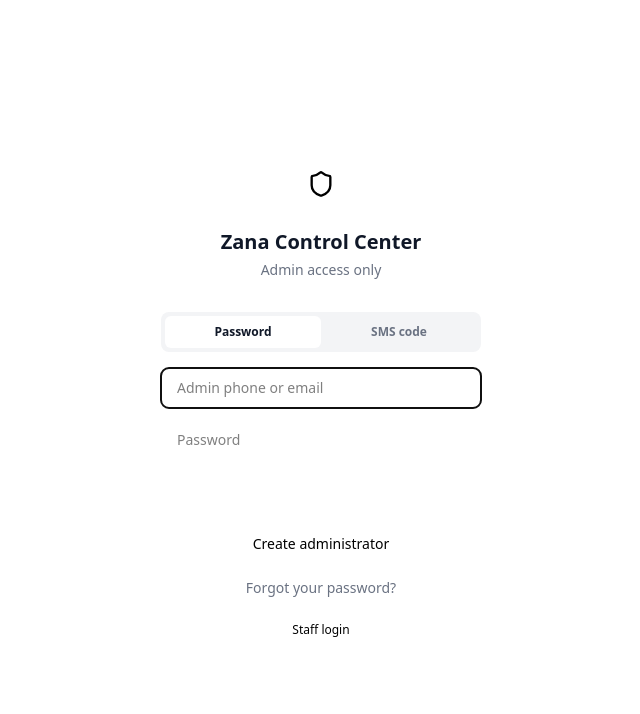
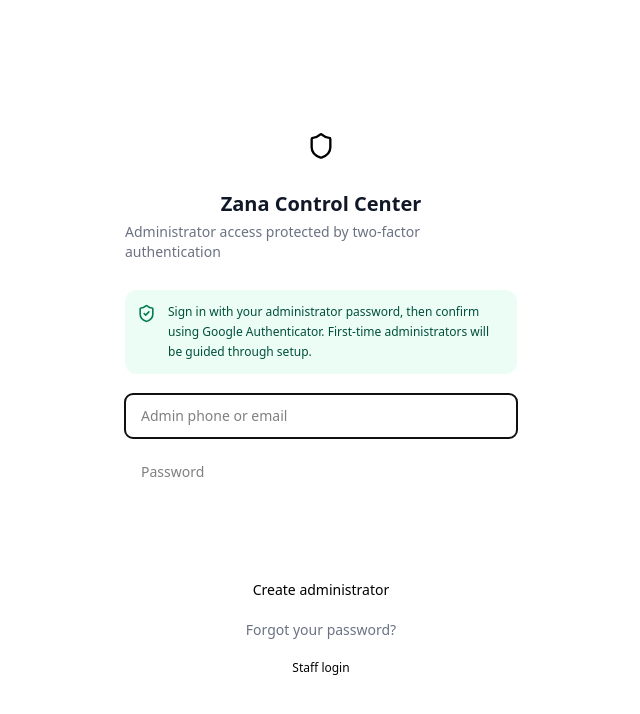
Before and after one commit to Jesuefe/zana-ride, a Next.js app in the folder admin-web/: page /login in a window 1280 px wide. Shown: the top 714 px of the page, without its empty margins (319-959 px from the left). Built offline with nearby package versions, Linux system fonts and the light colour scheme.

Commit message:
Require Google Authenticator after administrator password sign-in

```diff
--- a/admin-web/app/login/page.tsx
+++ b/admin-web/app/login/page.tsx
@@ -1,84 +1,255 @@
 'use client';
+
 import { useState } from 'react';
 import { useRouter } from 'next/navigation';
-import { Shield, Loader2 } from 'lucide-react';
-import { login, requestAdminOtp, verifyAdminOtp } from '../../lib/api/admin';
-import { ApiError } from '../../lib/api/client';
+import { Shield, Loader2, Copy, Check, ShieldCheck, KeyRound } from 'lucide-react';
+import {
+  login,
+  startAdminTotpSetup,
+  enableAdminTotp,
+  verifyAdminTotpLogin,
+} from '../../lib/api/admin';
+import { ApiError, clearToken } from '../../lib/api/client';
+
+type LoginStep = 'credentials' | 'setup' | 'verify' | 'recovery';
 
 export default function LoginPage() {
   const router = useRouter();
-  const [mode, setMode] = useState<'password' | 'otp'>('password');
+  const [step, setStep] = useState<LoginStep>('credentials');
   const [identifier, setIdentifier] = useState('');
   const [password, setPassword] = useState('');
+  const [setupToken, setSetupToken] = useState('');
+  const [challengeToken, setChallengeToken] = useState('');
+  const [secret, setSecret] = useState('');
+  const [otpauthUrl, setOtpauthUrl] = useState('');
+  const [accountLabel, setAccountLabel] = useState('');
   const [code, setCode] = useState('');
-  const [otpSent, setOtpSent] = useState(false);
+  const [recoveryCodes, setRecoveryCodes] = useState<string[]>([]);
+  const [copied, setCopied] = useState(false);
   const [loading, setLoading] = useState(false);
   const [error, setError] = useState('');
 
   const finish = (result: any) => {
-    if (result.user.role !== 'ADMIN') {
-      setError('This login is for admin accounts only.');
-      setLoading(false);
+    if (result?.user?.role !== 'ADMIN' || !result?.token) {
+      clearToken();
+      setError('This sign-in is for administrator accounts only.');
       return;
     }
     router.push('/dashboard');
   };
 
   const handleSubmit = async () => {
-    setLoading(true); setError('');
+    setLoading(true);
+    setError('');
     try {
-      if (mode === 'password') {
-        finish(await login(identifier, password));
-      } else if (!otpSent) {
-        if (!identifier) return;
-        await requestAdminOtp(identifier);
-        setOtpSent(true);
-        setLoading(false);
-      } else {
-        finish(await verifyAdminOtp(identifier, code));
+      if (step === 'credentials') {
+        const result = await login(identifier.trim(), password);
+        if (result?.user?.role !== 'ADMIN') {
+          clearToken();
+          throw new Error('This sign-in is for administrator accounts only.');
+        }
+        if (result.token) {
+          finish(result);
+          return;
+        }
+        if (result.requiresTwoFactorSetup && result.setupToken) {
+          setSetupToken(result.setupToken);
+          const setup = await startAdminTotpSetup(result.setupToken);
+          setSecret(setup.secret);
+          setOtpauthUrl(setup.otpauthUrl);
+          setAccountLabel(setup.accountLabel);
+          setCode('');
+          setStep('setup');
+          return;
+        }
+        if (result.requiresTwoFactor && result.challengeToken) {
+          setChallengeToken(result.challengeToken);
+          setCode('');
+          setStep('verify');
+          return;
+        }
+        throw new Error('The server did not return a valid administrator verification challenge.');
+      }
+
+      if (step === 'setup') {
+        const result = await enableAdminTotp(setupToken, code);
+        if (result?.user?.role !== 'ADMIN' || !result?.token) {
+          clearToken();
+          throw new Error('Authenticator setup could not create an administrator session.');
+        }
+        setRecoveryCodes(result.recoveryCodes || []);
+        setStep('recovery');
+        setCode('');
+        return;
+      }
+
+      if (step === 'verify') {
+        const result = await verifyAdminTotpLogin(challengeToken, code);
+        finish(result);
       }
     } catch (err) {
-      setError(err instanceof ApiError ? err.message : 'Authentication failed.');
+      setError(err instanceof ApiError ? err.message : err instanceof Error ? err.message : 'Authentication failed.');
+    } finally {
       setLoading(false);
     }
   };
 
+  const copySecret = async () => {
+    try {
+      await navigator.clipboard.writeText(secret);
+      setCopied(true);
+    } catch {
+      setError('Copy is unavailable in this browser. Select and copy the setup key manually.');
+    }
+  };
+
+  const submitLabel = step === 'credentials'
+    ? 'Continue securely'
+    : step === 'setup'
+      ? 'Verify and enable authenticator'
+      : step === 'verify'
+        ? 'Verify and sign in'
+        : 'Continue to Zana Admin';
+
   return (
     <div className="min-h-screen bg-gradient-to-br from-zana-primary-dark to-zana-primary flex items-center justify-center p-4">
-      <div className="bg-white rounded-2xl shadow-2xl p-8 w-full max-w-sm">
-        <div className="flex flex-col items-center mb-8">
+      <div className="bg-white rounded-2xl shadow-2xl p-7 sm:p-8 w-full max-w-md">
+        <div className="flex flex-col items-center mb-7">
           <div className="w-16 h-16 bg-zana-primary-light rounded-2xl flex items-center justify-center mb-3">
             <Shield size={28} className="text-zana-primary" />
           </div>
           <h1 className="text-xl font-bold text-gray-900">Zana Control Center</h1>
-          <p className="text-sm text-gray-500 mt-1">Admin access only</p>
+          <p className="text-sm text-gray-500 mt-1">Administrator access protected by two-factor authentication</p>
         </div>
 
-        <div className="flex rounded-lg bg-gray-100 p-1 mb-4">
-          <button onClick={() => { setMode('password'); setError(''); }} className={`flex-1 py-2 text-xs font-semibold rounded-md ${mode === 'password' ? 'bg-white shadow-sm text-gray-900' : 'text-gray-500'}`}>Password</button>
-          <button onClick={() => { setMode('otp'); setError(''); }} className={`flex-1 py-2 text-xs font-semibold rounded-md ${mode === 'otp' ? 'bg-white shadow-sm text-gray-900' : 'text-gray-500'}`}>SMS code</button>
-        </div>
+        {step === 'credentials' && (
+          <>
+            <div className="rounded-xl border border-emerald-100 bg-emerald-50 p-3 mb-5 flex gap-3">
+              <ShieldCheck size={19} className="text-emerald-700 shrink-0 mt-0.5" />
+              <p className="text-xs leading-5 text-emerald-900">Sign in with your administrator password, then confirm using Google Authenticator. First-time administrators will be guided through setup.</p>
+            </div>
+            <div className="space-y-3">
+              <input
+                value={identifier}
+                onChange={e => setIdentifier(e.target.value)}
+                placeholder="Admin phone or email"
+                autoComplete="username"
+                autoFocus
+                className="w-full border border-gray-200 rounded-lg px-4 py-3 text-sm focus:outline-none focus:ring-2 focus:ring-zana-primary/30"
+              />
+              <input
+                value={password}
+                onChange={e => setPassword(e.target.value)}
+                type="password"
+                placeholder="Password"
+                autoComplete="current-password"
+                onKeyDown={e => e.key === 'Enter' && handleSubmit()}
+                className="w-full border border-gray-200 rounded-lg px-4 py-3 text-sm focus:outline-none focus:ring-2 focus:ring-zana-primary/30"
+              />
+            </div>
+          </>
+        )}
 
-        <div className="space-y-3">
-          <input value={identifier} onChange={e => setIdentifier(e.target.value)} placeholder="Admin phone or email" className="w-full border border-gray-200 rounded-lg px-4 py-2.5 text-sm focus:outline-none focus:ring-2 focus:ring-zana-primary/30" autoFocus />
-          {mode === 'password' ? (
-            <input value={password} onChange={e => setPassword(e.target.value)} type="password" placeholder="Password" className="w-full border border-gray-200 rounded-lg px-4 py-2.5 text-sm focus:outline-none focus:ring-2 focus:ring-zana-primary/30" onKeyDown={e => e.key === 'Enter' && handleSubmit()} />
-          ) : otpSent ? (
-            <input value={code} onChange={e => setCode(e.target.value.replace(/\D/g, '').slice(0, 6))} inputMode="numeric" placeholder="6-digit SMS code" className="w-full border border-gray-200 rounded-lg px-4 py-2.5 text-sm tracking-[0.3em] text-center focus:outline-none focus:ring-2 focus:ring-zana-primary/30" onKeyDown={e => e.key === 'Enter' && handleSubmit()} />
-          ) : null}
-        </div>
+        {step === 'setup' && (
+          <div className="space-y-4">
+            <div>
+              <p className="text-xs font-bold uppercase tracking-wider text-zana-primary">Step 1 of 2 · Set up authenticator</p>
+              <h2 className="text-lg font-bold text-gray-900 mt-1">Connect Google Authenticator</h2>
+              <p className="text-sm text-gray-500 mt-1">In Google Authenticator, choose Add a code → Enter a setup key. Select time-based and use six digits.</p>
+            </div>
+            <div className="rounded-xl border border-gray-200 bg-gray-50 p-4 space-y-2">
+              <p className="text-xs text-gray-500">Account</p>
+              <p className="text-sm font-semibold text-gray-900">{accountLabel}</p>
+              <div className="flex items-center justify-between gap-3 pt-2">
+                <p className="text-xs text-gray-500">Your private setup key</p>
+                <button type="button" onClick={copySecret} className="inline-flex items-center gap-1 text-xs font-semibold text-zana-primary">
+                  {copied ? <Check size={14} /> : <Copy size={14} />}
+                  {copied ? 'Copied' : 'Copy key'}
+                </button>
+              </div>
+              <div className="rounded-lg border border-gray-200 bg-white p-3 font-mono text-sm tracking-widest break-all select-all">{secret}</div>
+              <p className="text-[11px] leading-4 text-amber-700">Keep this key private. Anyone who has it can generate your administrator sign-in codes.</p>
+            </div>
+            <label className="block">
+              <span className="block text-xs font-semibold text-gray-600 mb-1.5">Enter the six-digit code from your authenticator</span>
+              <input
+                value={code}
+                onChange={e => setCode(e.target.value.replace(/\D/g, '').slice(0, 6))}
+                inputMode="numeric"
+                autoComplete="one-time-code"
+                placeholder="000000"
+                onKeyDown={e => e.key === 'Enter' && handleSubmit()}
+                className="w-full border border-gray-200 rounded-lg px-4 py-3 text-center text-lg tracking-[0.5em] font-mono focus:outline-none focus:ring-2 focus:ring-zana-primary/30"
+              />
+            </label>
+            <details className="text-xs text-gray-500">
+              <summary className="cursor-pointer font-semibold">Manual setup URI</summary>
+              <p className="mt-2 break-all select-all">{otpauthUrl}</p>
+            </details>
+          </div>
+        )}
 
-        {mode === 'otp' && otpSent && <p className="text-xs text-gray-500 mt-2">Verification code sent to the admin phone. It expires in 5 minutes.</p>}
-        {error && <p className="text-xs text-red-600 mt-2">{error}</p>}
+        {step === 'verify' && (
+          <div className="space-y-4">
+            <div>
+              <p className="text-xs font-bold uppercase tracking-wider text-zana-primary">Two-factor verification</p>
+              <h2 className="text-lg font-bold text-gray-900 mt-1">Confirm it’s you</h2>
+              <p className="text-sm text-gray-500 mt-1">Enter the six-digit code from Google Authenticator, or one unused recovery code.</p>
+            </div>
+            <div className="flex items-center justify-center rounded-xl bg-gray-50 border border-gray-200 py-5">
+              <KeyRound size={28} className="text-zana-primary" />
+            </div>
+            <input
+              value={code}
+              onChange={e => setCode(e.target.value.replace(/[^a-zA-Z0-9]/g, '').slice(0, 12).toUpperCase())}
+              autoComplete="one-time-code"
+              placeholder="Authenticator or recovery code"
+              onKeyDown={e => e.key === 'Enter' && handleSubmit()}
+              className="w-full border border-gray-200 rounded-lg px-4 py-3 text-center text-lg tracking-widest font-mono focus:outline-none focus:ring-2 focus:ring-zana-primary/30"
+            />
+          </div>
+        )}
 
-        <button onClick={handleSubmit} disabled={loading || !identifier || (mode === 'password' ? !password : otpSent && code.length !== 6)} className="w-full mt-4 bg-zana-primary text-white font-semibold py-2.5 rounded-lg disabled:opacity-40 flex items-center justify-center gap-2">
-          {loading ? <><Loader2 size={15} className="animate-spin" /> {mode === 'otp' && !otpSent ? 'Sending code…' : 'Signing in…'}</> : mode === 'otp' && !otpSent ? 'Send SMS code' : 'Sign In'}
-        </button>
+        {step === 'recovery' && (
+          <div className="space-y-4">
+            <div>
+              <p className="text-xs font-bold uppercase tracking-wider text-emerald-700">Authenticator enabled</p>
+              <h2 className="text-lg font-bold text-gray-900 mt-1">Save your recovery codes</h2>
+              <p className="text-sm text-gray-500 mt-1">Each code can be used once if you lose access to your authenticator. These codes are shown only now.</p>
+            </div>
+            <div className="grid grid-cols-2 gap-2 rounded-xl border border-gray-200 bg-gray-50 p-4">
+              {recoveryCodes.map(value => <code key={value} className="rounded-md bg-white border border-gray-200 px-2 py-2 text-center text-sm font-bold tracking-wider">{value}</code>)}
+            </div>
+            <button type="button" onClick={() => navigator.clipboard.writeText(recoveryCodes.join('\n'))} className="w-full rounded-lg border border-gray-200 py-2.5 text-sm font-semibold text-gray-700 inline-flex items-center justify-center gap-2">
+              <Copy size={15} /> Copy recovery codes
+            </button>
+            <p className="text-xs text-amber-700">Store these somewhere private and offline. Do not share them with anyone.</p>
+          </div>
+        )}
 
-        {mode === 'otp' && otpSent && <button onClick={() => { setOtpSent(false); setCode(''); setError(''); }} className="w-full text-xs text-gray-500 py-2.5">Use a different number</button>}
-        <button onClick={() => router.push('/create-admin')} className="w-full text-sm text-zana-primary font-medium py-2.5 mt-1">Create administrator</button>
-        <button onClick={() => router.push('/forgot-password')} className="w-full text-sm text-gray-500 py-2.5 mt-1">Forgot your password?</button>
-        <button onClick={() => router.push('/staff')} className="w-full text-xs text-zana-primary py-2.5 mt-1">Staff login</button>
+        {error && <p className="text-xs text-red-600 mt-4" role="alert">{error}</p>}
+
+        {step !== 'recovery' ? (
+          <button
+            onClick={handleSubmit}
+            disabled={loading || (step === 'credentials' ? !identifier.trim() || !password : step === 'setup' ? code.length !== 6 : code.length < 6)}
+            className="w-full mt-5 bg-zana-primary text-white font-semibold py-3 rounded-lg disabled:opacity-40 flex items-center justify-center gap-2"
+          >
+            {loading ? <><Loader2 size={15} className="animate-spin" /> Verifying…</> : submitLabel}
+          </button>
+        ) : (
+          <button onClick={() => router.push('/dashboard')} className="w-full mt-5 bg-zana-primary text-white font-semibold py-3 rounded-lg">
+            {submitLabel}
+          </button>
+        )}
+
+        {step === 'credentials' && (
+          <>
+            <button onClick={() => router.push('/create-admin')} className="w-full text-sm text-zana-primary font-medium py-2.5 mt-2">Create administrator</button>
+            <button onClick={() => router.push('/forgot-password')} className="w-full text-sm text-gray-500 py-2.5">Forgot your password?</button>
+            <button onClick={() => router.push('/staff')} className="w-full text-xs text-zana-primary py-2.5">Staff login</button>
+          </>
+        )}
       </div>
     </div>
   );
```
